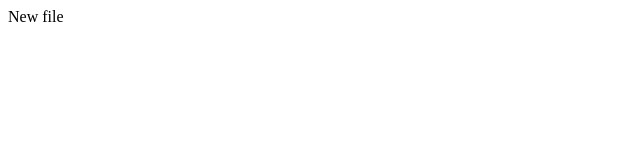
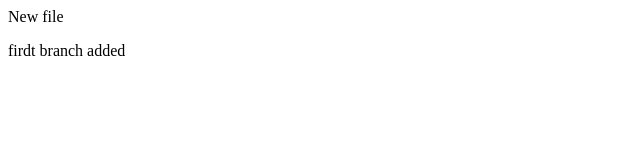
Before and after one commit to AdityaThakurAKT/localrepo, a plain HTML site: page index.html in a window 1280 px wide. Shown: the whole page, without its empty margins (0-640 px from the left). Drawn offline with Linux system fonts and the light colour scheme.

Commit message:
new branch added copyhtml

```diff
--- a/index.html
+++ b/index.html
@@ -1 +1,2 @@
 <p>New file</p>
+<p>firdt branch added</p>
```
